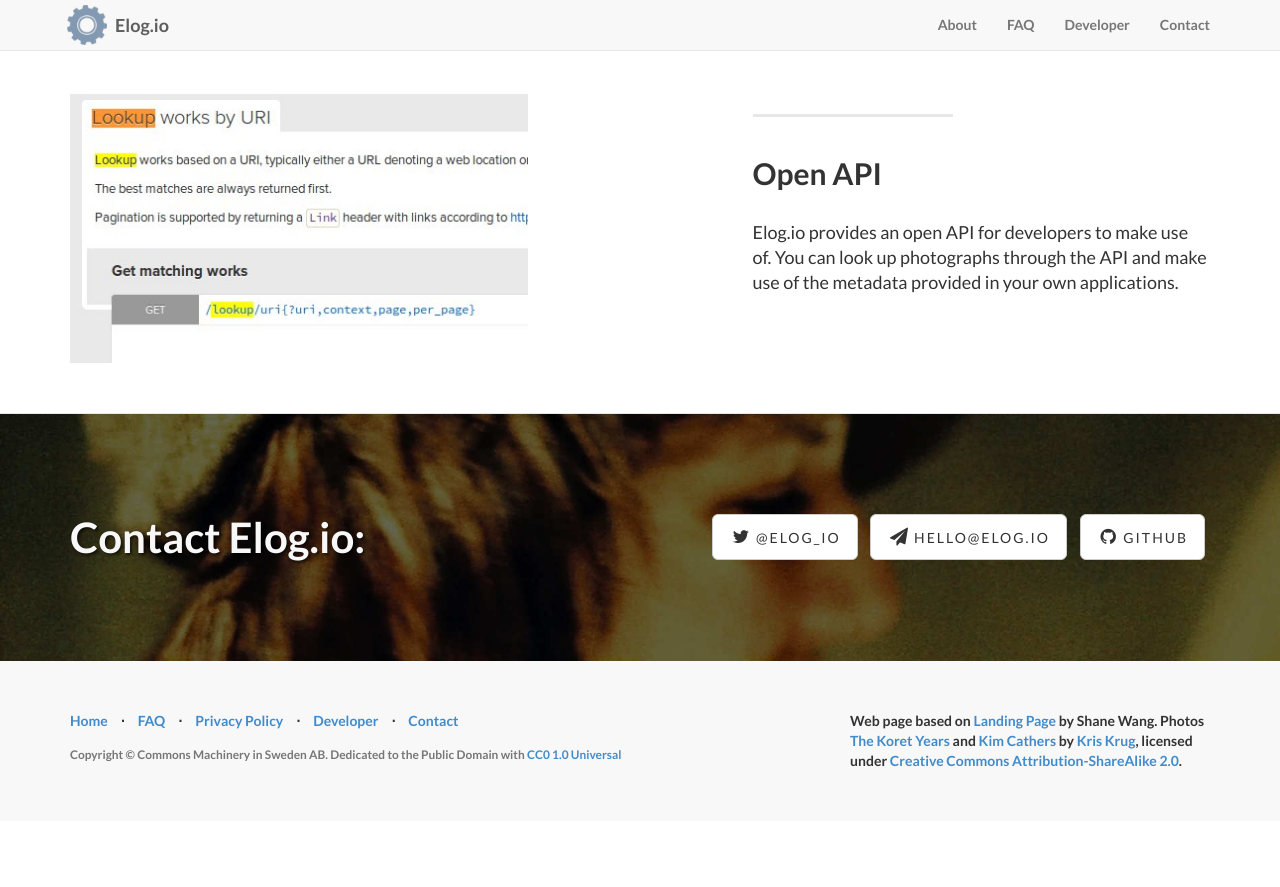
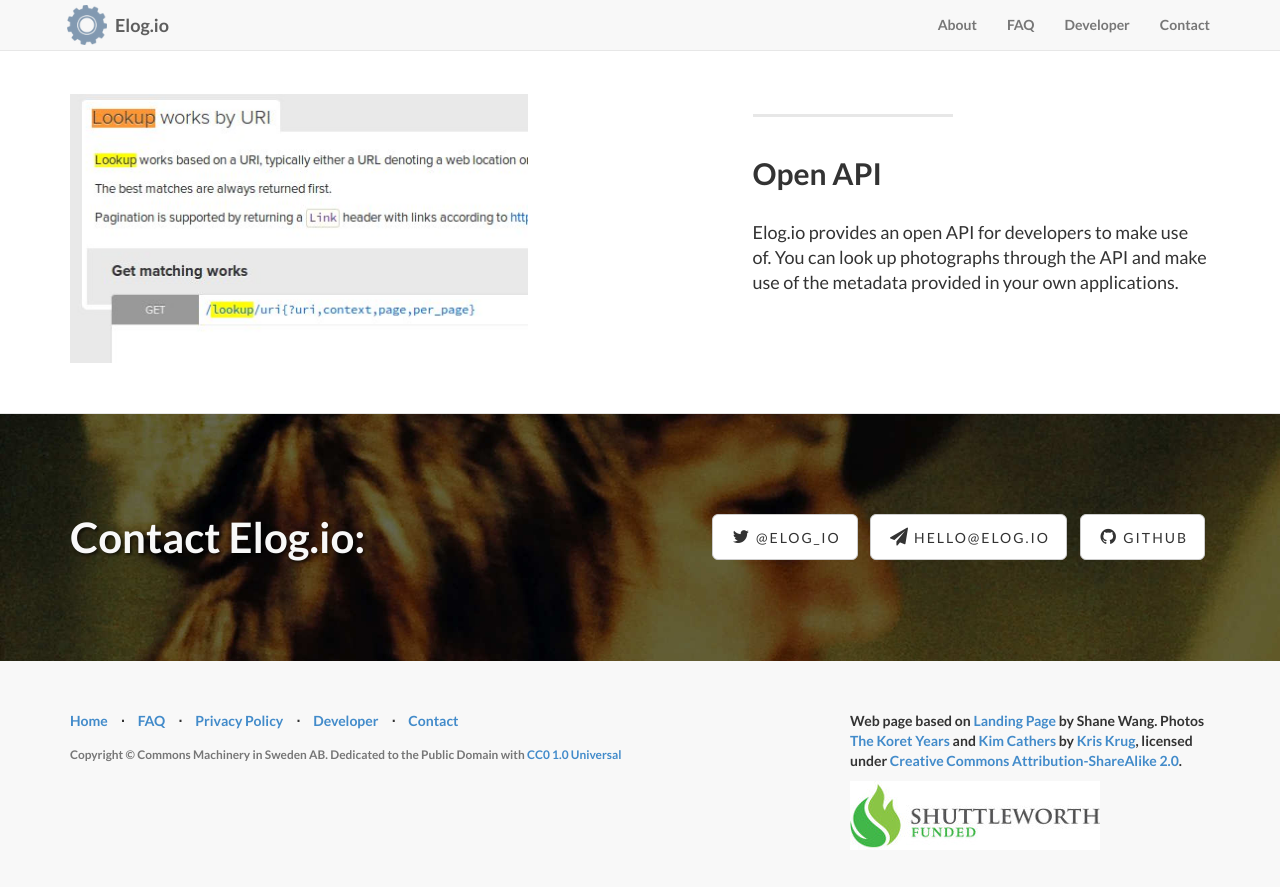
Before and after one commit to commonsmachinery/elogio, a Jekyll site: the page built from index.html, in a window 1280 px wide and 900 px high, scrolled down 1660 px. Shown: the top 887 px of the window. Built offline with Jekyll 4.4.1, drawn with Linux system fonts in a browser that asks for light colours; before the commit the page ends 2481 px from its top, so only the background shows below that.

Commit message:
Added SF logotype

```diff
--- a/_includes/footer.html
+++ b/_includes/footer.html
@@ -27,7 +27,8 @@
                 <p class="copyright text-muted small">Copyright &copy; Commons Machinery in Sweden AB. Dedicated to the Public Domain with <a href="http://creativecommons.org/publicdomain/zero/1.0/">CC0 1.0 Universal</a></p>
             </div>
             <div class="col-md-4">
-                Web page based on <a href="https://github.com/swcool/landing-page-theme">Landing Page</a> by Shane Wang. Photos <a href="https://www.flickr.com/photos/kk/396721013/">The Koret Years</a> and <a href="https://www.flickr.com/photos/kk/397834706/">Kim Cathers</a> by <a href="https://www.flickr.com/photos/kk/">Kris Krug</a>, licensed under <a href="https://creativecommons.org/licenses/by-sa/2.0/">Creative Commons Attribution-ShareAlike 2.0</a>.
+               <p> Web page based on <a href="https://github.com/swcool/landing-page-theme">Landing Page</a> by Shane Wang. Photos <a href="https://www.flickr.com/photos/kk/396721013/">The Koret Years</a> and <a href="https://www.flickr.com/photos/kk/397834706/">Kim Cathers</a> by <a href="https://www.flickr.com/photos/kk/">Kris Krug</a>, licensed under <a href="https://creativecommons.org/licenses/by-sa/2.0/">Creative Commons Attribution-ShareAlike 2.0</a>.</p>
+                <img src="img/shuttleworth.jpg" alt="Shuttleworth Funded" />
             </div>
         </div>
     </div>
```
Also changed, not shown: img/shuttleworth.jpg (added).
